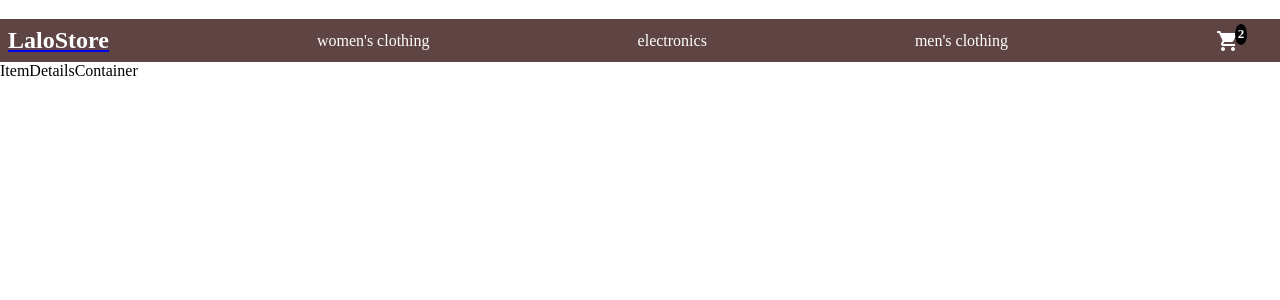
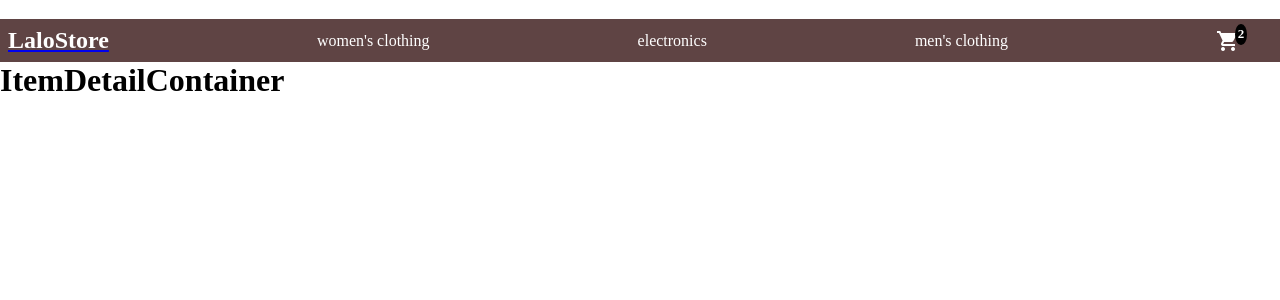
Before and after one commit to GonzaloHaag/PreEntrega2-Haag, a React (Create React App) app: page /item/1 in a window 1280 px wide. Shown: the top 300 px of the page. Built offline with nearby package versions, Linux system fonts and the light colour scheme.

Commit message:
Logre el filtrado de productos por category

```diff
--- a/src/components/ItemDetailContainer.js
+++ b/src/components/ItemDetailContainer.js
@@ -1,10 +1,12 @@
 import React from 'react'
 import { useParams } from 'react-router-dom';
 
-const ItemDetailContainer = () => {
+const ItemDetailContainer = (producto) => {
 
   return(
-      <div>ItemDetailsContainer</div>
+      <div>
+        <h1>ItemDetailContainer</h1>
+      </div>
   )
 }
 
```
